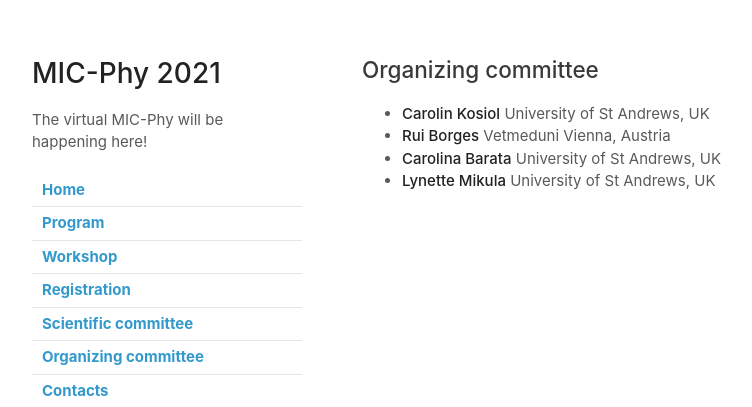
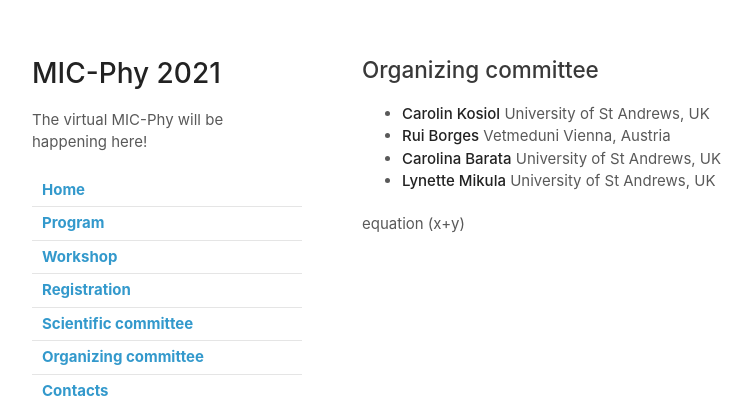
Before and after one commit to mrborges23/micphy2021, a Jekyll site: the page built from organizers.md, in a window 1280 px wide. Shown: the top 407 px of the page, without its empty margins (68-820 px from the left). Built offline with Jekyll 4.4.1, drawn with Linux system fonts in a browser that asks for light colours; our own code applies the rules of GitHub Pages for plain Markdown files.

Commit message:
Few changes

```diff
--- a/organizers.md
+++ b/organizers.md
@@ -4,3 +4,6 @@
 * **Rui Borges** Vetmeduni Vienna, Austria
 * **Carolina Barata** University of St Andrews, UK
 * **Lynette Mikula** University of St Andrews, UK
+
+
+equation \(x+y\)
```
